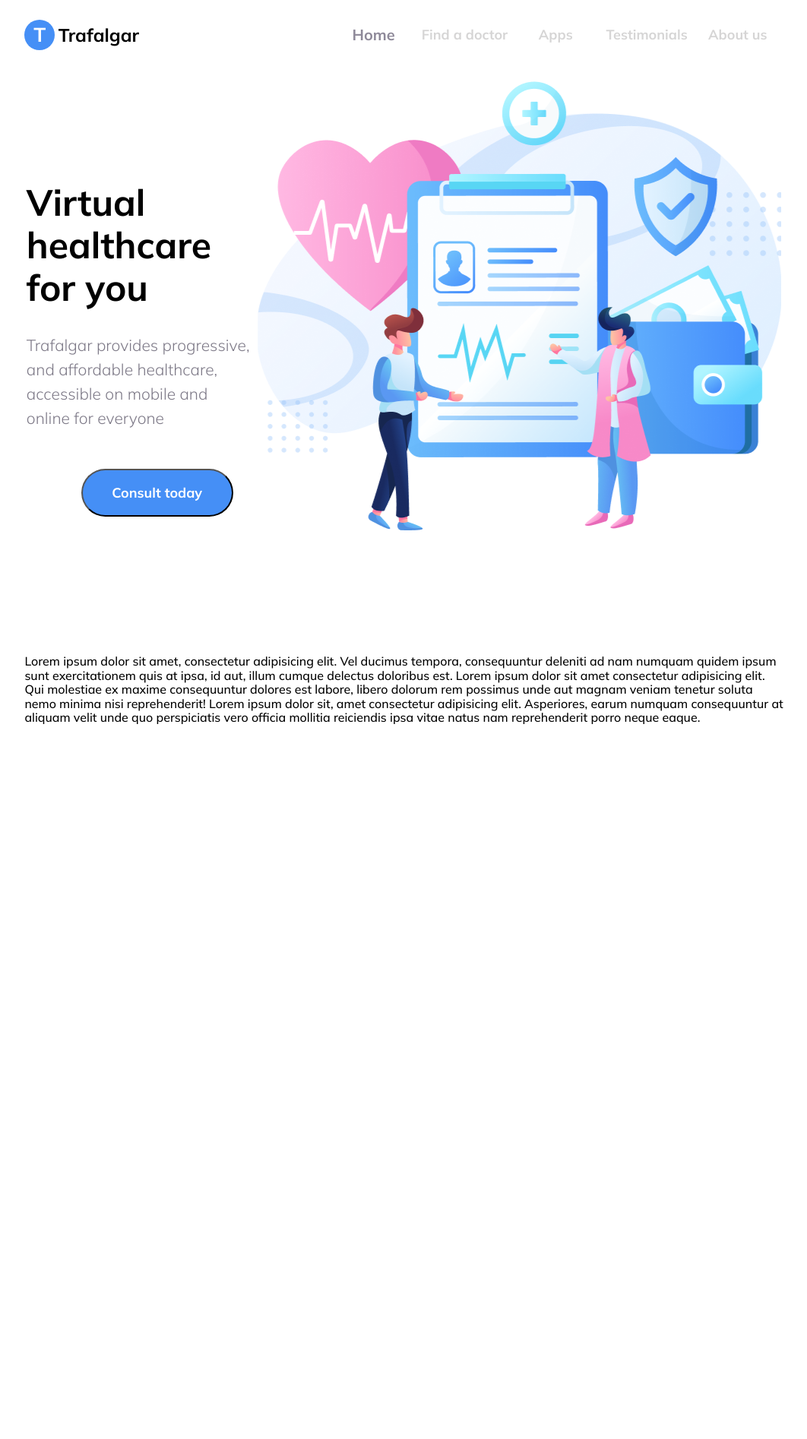
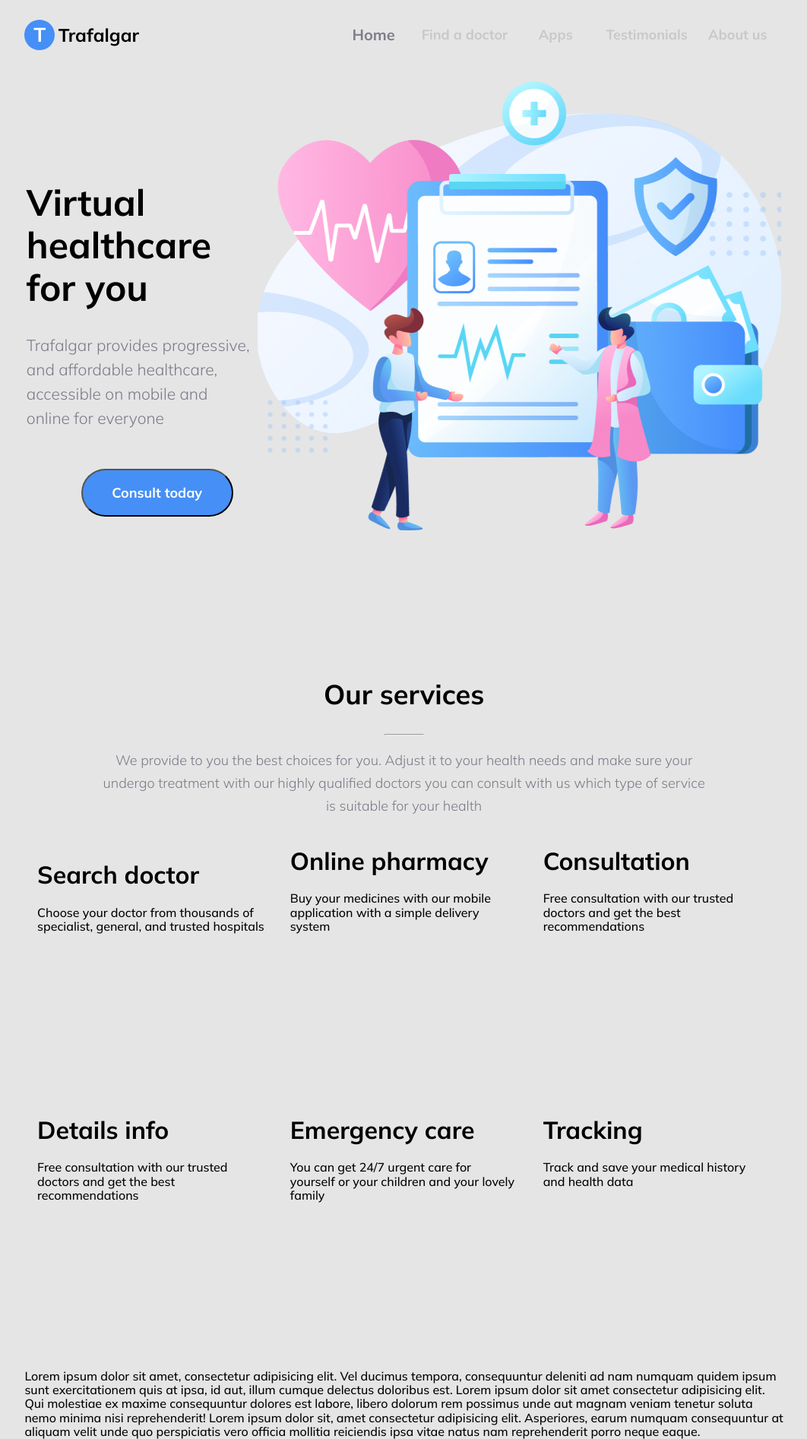
Before and after one commit to aleks-pashkevych/Visit-card, a web app: file trafalgar/index.html in a window 1280 px wide. Shown: the whole page at 76% size, without its empty margins (198-1260 px from the left). Before the commit the page ends 953 px from the top, so only its background shows below. Run offline with its HTML, style and script files only (its server is not run), Linux system fonts and the light colour scheme.

Commit message:
Added section our services: cards in progres

```diff
--- a/trafalgar/index.html
+++ b/trafalgar/index.html
@@ -47,6 +47,50 @@
       </div>
     </div>
 
+    <!-- ! Our services -->
+    <div class="services">
+      <h1 class="services-head">Our services</h1>
+      <hr width="5%">
+      <p class="service-text">We provide to you the best
+        choices for you. Adjust it to your health needs and
+        make sure your undergo treatment with our highly
+        qualified doctors you can consult with us which type
+        of service is suitable for your health</p>
+      <div class="service-cards">
+        <div class="service-card">
+          <img src="" alt="">
+          <h1>Search doctor</h1>
+          <p>Choose your doctor from thousands of
+            specialist, general, and trusted hospitals</p>
+        </div>
+        <div class="service-card">
+          <h1>Online pharmacy</h1>
+          <p>Buy your medicines with our mobile
+            application with a simple delivery system</p>
+        </div>
+        <div class="service-card">
+          <h1>Consultation</h1>
+          <p>Free consultation with our trusted
+            doctors and get the best recommendations</p>
+        </div>
+        <div class="service-card">
+          <h1>Details info</h1>
+          <p>Free consultation with our trusted
+            doctors and get the best recommendations</p>
+        </div>
+        <div class="service-card">
+          <h1>Emergency care</h1>
+          <p>You can get 24/7 urgent care for yourself or
+            your children and your
+            lovely family</p>
+        </div>
+        <div class="service-card">
+          <h1>Tracking</h1>
+          <p>Track and save your medical history and health data </p>
+        </div>
+      </div>
+
+    </div>
 
     <article>Lorem ipsum dolor sit amet, consectetur adipisicing elit. Vel ducimus tempora, consequuntur deleniti ad nam
       numquam quidem ipsum sunt exercitationem quis at ipsa, id aut, illum cumque delectus doloribus est. Lorem ipsum
--- a/trafalgar/styles/stile.css
+++ b/trafalgar/styles/stile.css
@@ -10,6 +10,7 @@ body {
   padding-right: 4%;
   overflow: hidden;
   font-family: "Mulish";
+  background-color: #E5E5E5;
 }
 
 .head {
@@ -100,3 +101,35 @@ li.active {
   line-height: 56px;
   margin-left: 24%;
 }
+
+/* ! Our services */
+
+.services-head {
+  font-weight: bold;
+  font-size: 36px;
+  text-align: center;
+  line-height: 56px;
+  color: #000;
+}
+
+.service-text {
+  text-align: center;
+  font-weight: 300;
+  font-size: 18px;
+  line-height: 30px;
+  color: #7D7987;
+  padding-left: 10%;
+  padding-right: 10%;
+}
+
+.service-cards {
+  display: flex;
+  flex-direction: row;
+  flex-wrap: wrap;
+  justify-content: space-around;
+}
+
+.service-card {
+  width: 30%;
+  height: 354px;
+}
```
